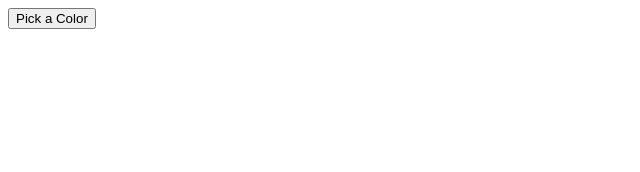
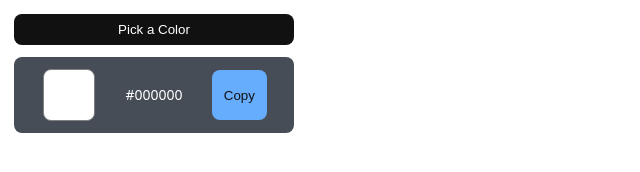
Before and after one commit to Airplane356/ColorPick, a browser extension: page index.html in a window 1280 px wide. Shown: the whole page, without its empty margins (0-640 px from the left). Drawn offline with Linux system fonts and the light colour scheme.

Commit message:
feat: add css, swatch colour preview, copy hex code button

```diff
--- a/index.html
+++ b/index.html
@@ -5,10 +5,68 @@
     <meta name="viewport" content="width=device-width, initial-scale=1.0" />
     <title>ColorPick</title>
   </head>
+
+  <style>
+    body {
+      width: 280px;
+      font: 14px/1.4 system-ui, sans-serif;
+      margin: 14px;
+    }
+    button {
+      padding: 8px 12px;
+      border: 0;
+      border-radius: 8px;
+      cursor: pointer;
+      color: #111;
+    }
+
+    #pick {
+      width: 100%;
+      margin-bottom: 12px;
+      background: #111;
+      color: #fff;
+    }
+
+    #result-card {
+      height: 60px;
+      padding: 8px 12px;
+      border-radius: 8px;
+      background-color: #464d56;
+      display: grid;
+      grid-template-columns: 1fr 1fr 1fr;
+    }
+
+    #swatch {
+      width: 50px;
+      height: 50px;
+      border-radius: 8px;
+      margin: auto;
+      background-color: white;
+      border: solid 1px gray;
+    }
+  </style>
   <body>
     <button id="pick">Pick a Color</button>
 
-    <div id="result"></div>
+    <div id="result-card">
+      <div id="swatch"></div>
+      <div
+        id="hex"
+        style="align-content: center; text-align: center; color: white"
+      >
+        #000000
+      </div>
+      <button
+        id="copy-button"
+        style="
+          width: fit-content;
+          margin: 5px auto 5px auto;
+          background-color: #67adfe;
+        "
+      >
+        Copy
+      </button>
+    </div>
 
     <script src="index.js"></script>
   </body>
--- a/index.js
+++ b/index.js
@@ -18,5 +18,13 @@ document.getElementById("pick").addEventListener("click", async() => {
         func: getColour
     });
 
-    document.getElementById('result').textContent = hex;
+    document.getElementById('hex').textContent = hex;
+
+    document.getElementById('swatch').style.backgroundColor = hex;
 });
+
+    document.getElementById("copy-button").addEventListener("click", () => {
+    navigator.clipboard.writeText(document.getElementById('hex').textContent);
+    document.getElementById("copy-button").style.backgroundColor = "green";
+    document.getElementById("copy-button").style.color = "white";
+})
```
